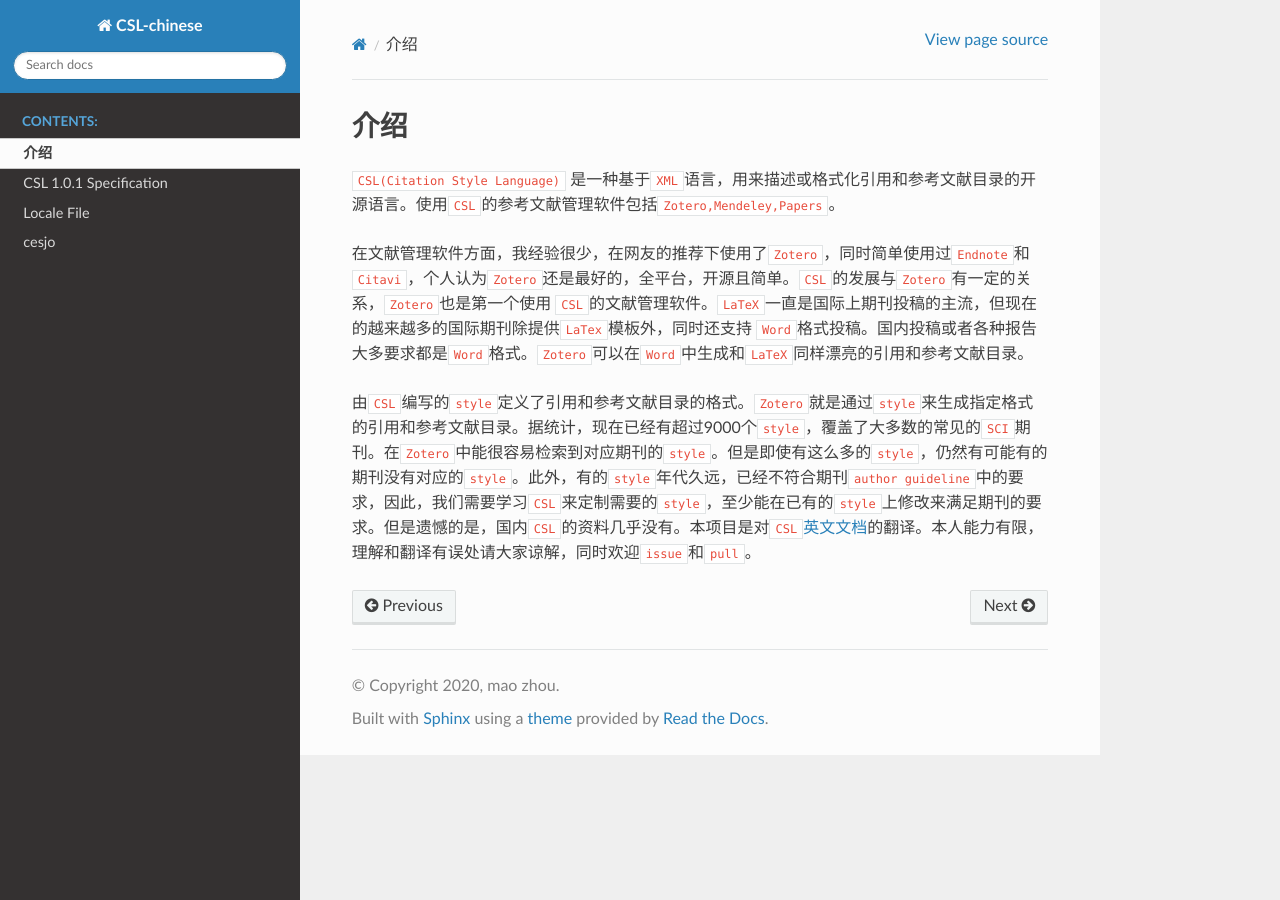
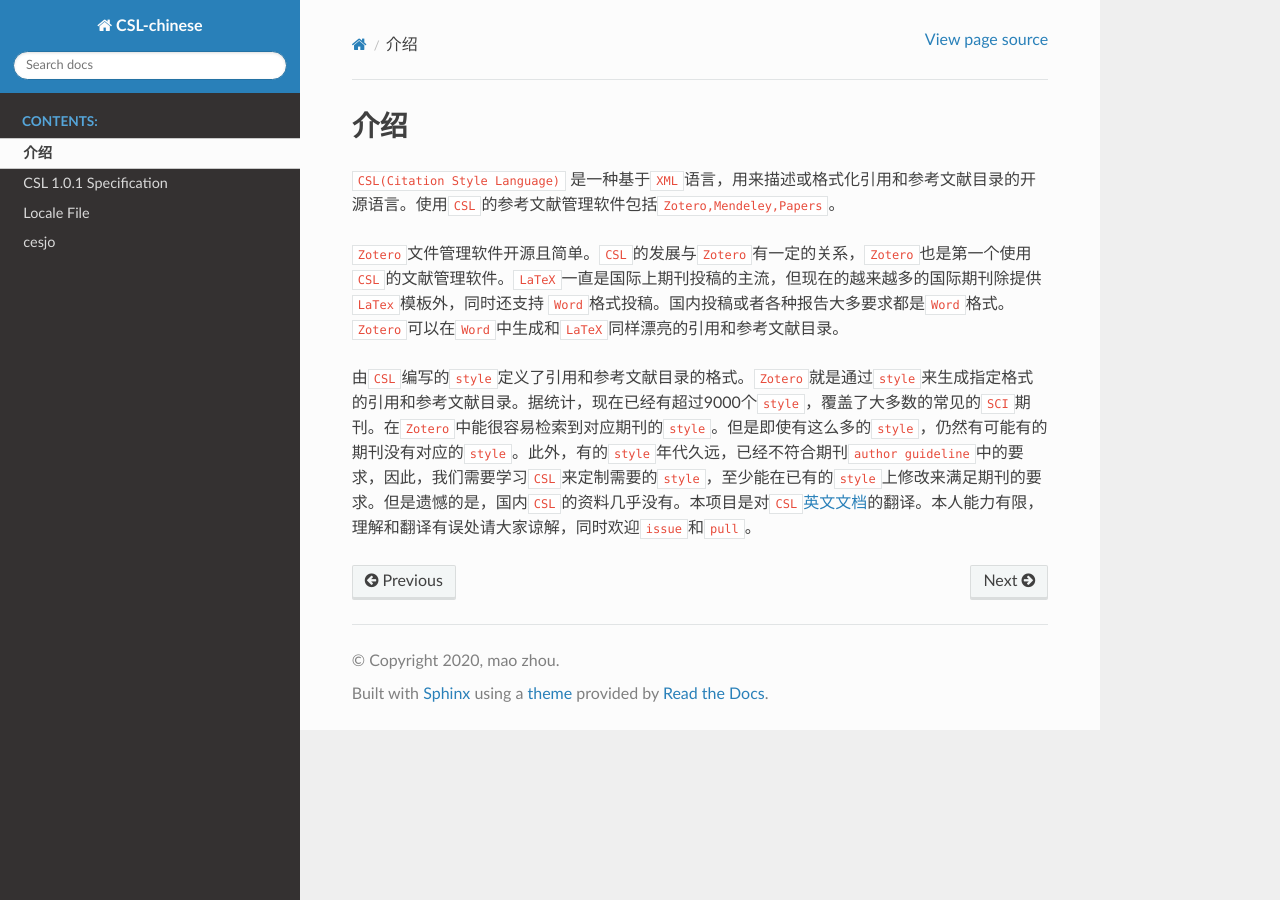
Before and after one commit to ZMAlt/CSL-Chinese, a Sphinx documentation site: the page built from source/readme.md, in a window 1280 px wide. Built offline with Sphinx 7.4.7 and the Read the Docs theme 2.0.0, drawn with Linux system fonts in a browser that asks for light colours; pages that are not in the unit, such as notebooks, are missing from menus.

Commit message:
Update readme.md

```diff
--- a/source/readme.md
+++ b/source/readme.md
@@ -2,6 +2,6 @@
 
 `CSL(Citation Style Language)` 是一种基于`XML`语言，用来描述或格式化引用和参考文献目录的开源语言。使用`CSL`的参考文献管理软件包括`Zotero,Mendeley,Papers`。
 
-在文献管理软件方面，我经验很少，在网友的推荐下使用了`Zotero`，同时简单使用过`Endnote`和`Citavi`，个人认为`Zotero`还是最好的，全平台，开源且简单。`CSL`的发展与`Zotero`有一定的关系，`Zotero`也是第一个使用 `CSL`的文献管理软件。`LaTeX`一直是国际上期刊投稿的主流，但现在的越来越多的国际期刊除提供`LaTex`模板外，同时还支持 `Word`格式投稿。国内投稿或者各种报告大多要求都是`Word`格式。`Zotero`可以在`Word`中生成和`LaTeX`同样漂亮的引用和参考文献目录。
+`Zotero`文件管理软件开源且简单。`CSL`的发展与`Zotero`有一定的关系，`Zotero`也是第一个使用 `CSL`的文献管理软件。`LaTeX`一直是国际上期刊投稿的主流，但现在的越来越多的国际期刊除提供`LaTex`模板外，同时还支持 `Word`格式投稿。国内投稿或者各种报告大多要求都是`Word`格式。`Zotero`可以在`Word`中生成和`LaTeX`同样漂亮的引用和参考文献目录。
 
 由`CSL`编写的`style`定义了引用和参考文献目录的格式。`Zotero`就是通过`style`来生成指定格式的引用和参考文献目录。据统计，现在已经有超过9000个`style`，覆盖了大多数的常见的`SCI`期刊。在`Zotero`中能很容易检索到对应期刊的`style`。但是即使有这么多的`style`，仍然有可能有的期刊没有对应的`style`。此外，有的`style`年代久远，已经不符合期刊`author guideline`中的要求，因此，我们需要学习`CSL`来定制需要的`style`，至少能在已有的`style`上修改来满足期刊的要求。但是遗憾的是，国内`CSL`的资料几乎没有。本项目是对[`CSL`英文文档](https://docs.citationstyles.org/en/stable/primer.html)的翻译。本人能力有限，理解和翻译有误处请大家谅解，同时欢迎`issue`和`pull`。
```
